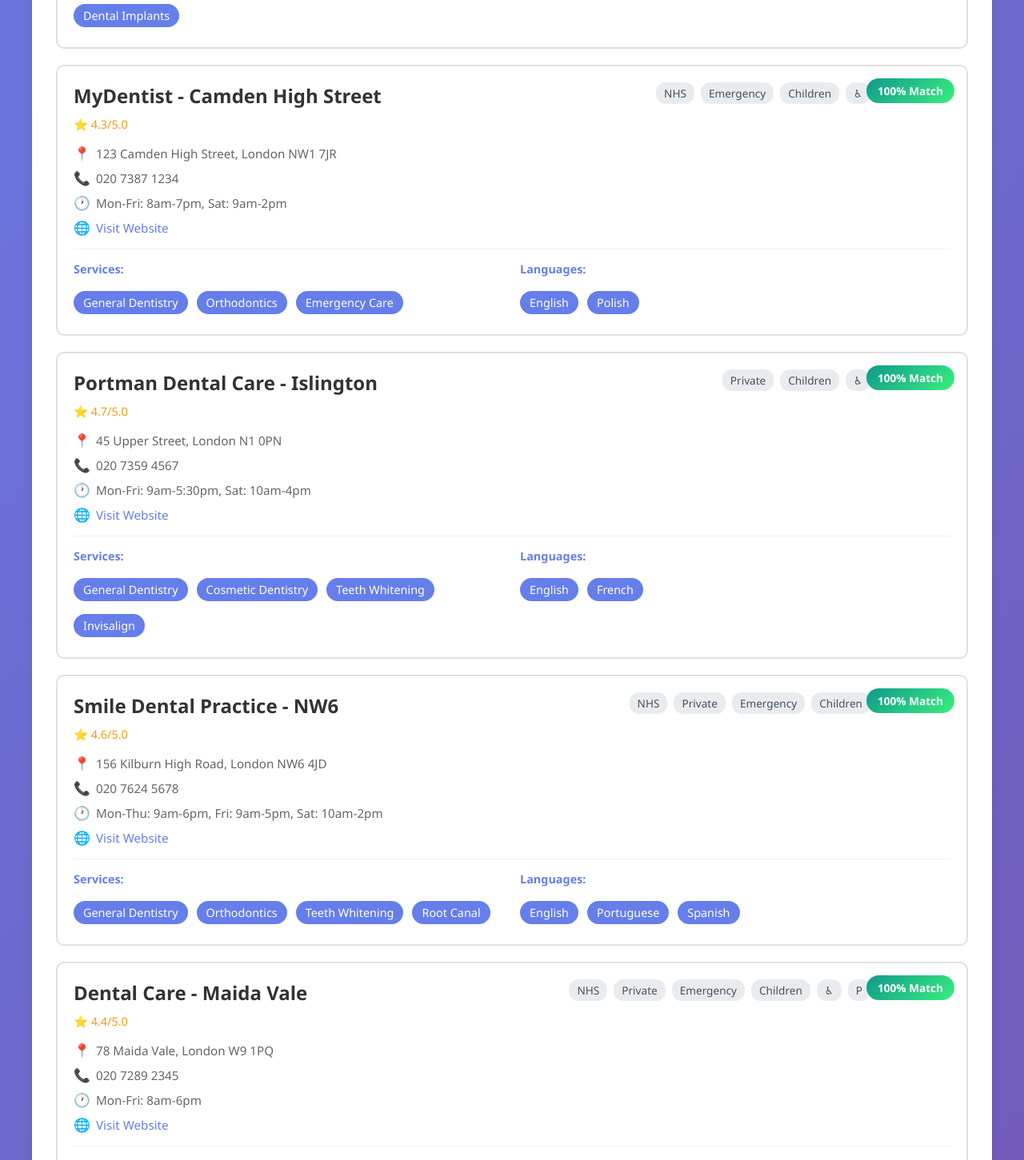
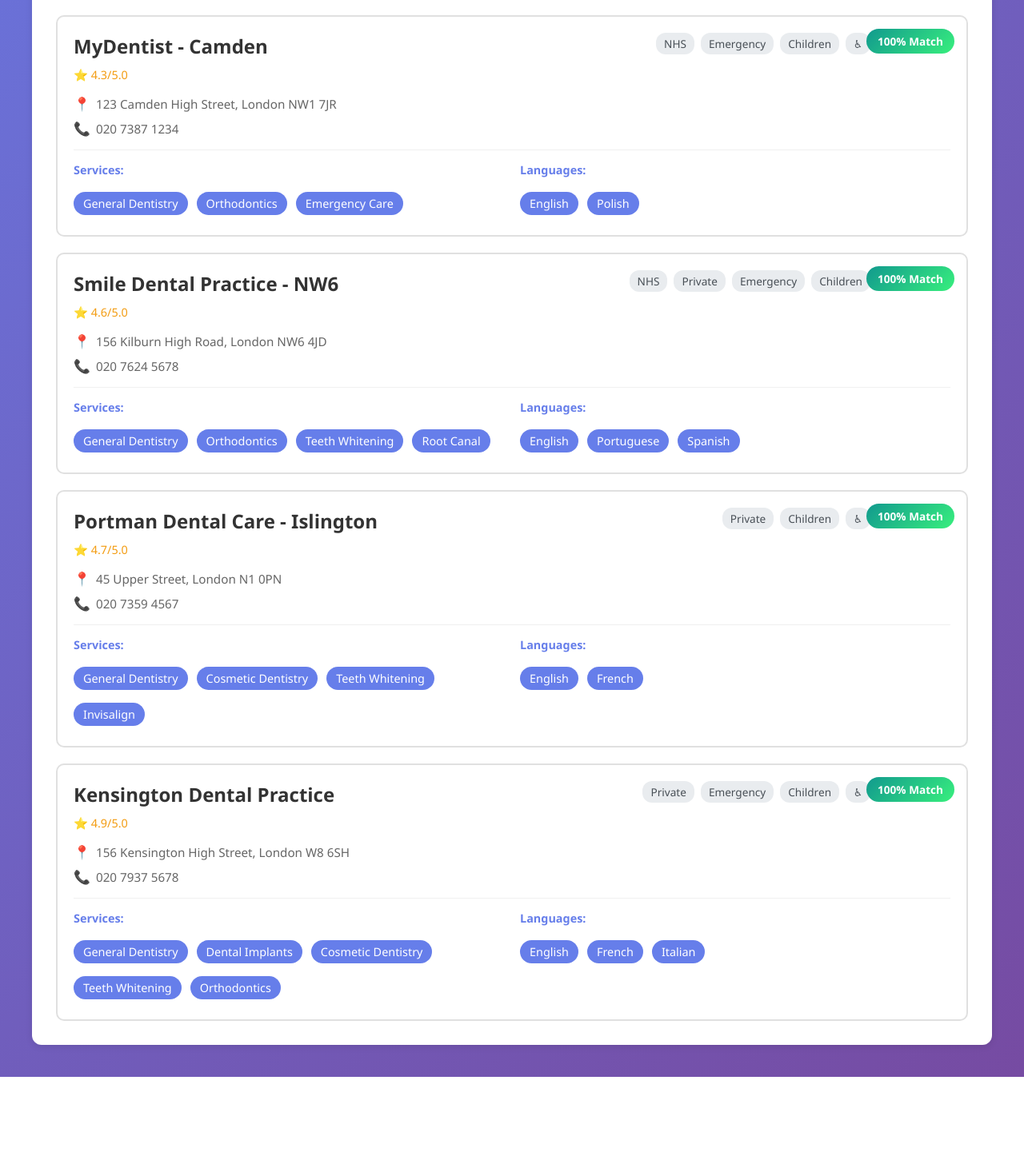
Before and after one commit to jgirolamo/dentaltrawler, a React (Vite) app in the folder dentaltrawler/: page / in a window 1280 px wide. Shown: the part 937-2388 px from the top of the page at 80% size. After the commit the page ends 2284 px from the top, so only its background shows below. Built offline with nearby package versions, Linux system fonts and the light colour scheme.

Commit message:
Make clinics data leaner - reduce to 5 essential clinics

```diff
--- a/dentaltrawler/src/clinics.js
+++ b/dentaltrawler/src/clinics.js
@@ -1,4 +1,4 @@
-// Real London dental clinic data - embedded in frontend
+// Real London dental clinic data
 export const clinicsData = [
   {
     name: "Bupa Dental Care - Oxford Street",
@@ -6,37 +6,40 @@
     phone: "020 7636 5678",
     services: ["General Dentistry", "Cosmetic Dentistry", "Teeth Whitening", "Dental Implants"],
     languages: ["English"],
-    link: "https://www.bupa.co.uk/dental",
-    source: "NHS Directory",
-    area: "Westminster",
     postcode: "W1C 1DH",
     nhs: true,
     private: true,
     emergency: true,
     children: true,
     wheelchair_access: true,
-    parking: false,
-    rating: 4.5,
-    opening_hours: "Mon-Fri: 8am-6pm, Sat: 9am-1pm"
+    rating: 4.5
   },
   {
-    name: "MyDentist - Camden High Street",
+    name: "MyDentist - Camden",
     address: "123 Camden High Street, London NW1 7JR",
     phone: "020 7387 1234",
     services: ["General Dentistry", "Orthodontics", "Emergency Care"],
     languages: ["English", "Polish"],
-    link: "https://www.mydentist.co.uk",
-    source: "NHS Directory",
-    area: "Camden",
     postcode: "NW1 7JR",
     nhs: true,
     private: false,
     emergency: true,
     children: true,
     wheelchair_access: true,
-    parking: false,
-    rating: 4.3,
-    opening_hours: "Mon-Fri: 8am-7pm, Sat: 9am-2pm"
+    rating: 4.3
+  },
+  {
+    name: "Smile Dental Practice - NW6",
+    address: "156 Kilburn High Road, London NW6 4JD",
+    phone: "020 7624 5678",
+    services: ["General Dentistry", "Orthodontics", "Teeth Whitening", "Root Canal"],
+    languages: ["English", "Portuguese", "Spanish"],
+    postcode: "NW6 4JD",
+    nhs: true,
+    private: true,
+    emergency: true,
+    children: true,
+    rating: 4.6
   },
   {
     name: "Portman Dental Care - Islington",
@@ -44,113 +47,13 @@
     phone: "020 7359 4567",
     services: ["General Dentistry", "Cosmetic Dentistry", "Teeth Whitening", "Invisalign"],
     languages: ["English", "French"],
-    link: "https://www.portmandentalcare.com",
-    source: "NHS Directory",
-    area: "Islington",
     postcode: "N1 0PN",
     nhs: false,
     private: true,
     emergency: false,
     children: true,
     wheelchair_access: true,
-    parking: false,
-    rating: 4.7,
-    opening_hours: "Mon-Fri: 9am-5:30pm, Sat: 10am-4pm"
-  },
-  {
-    name: "Smile Dental Practice - NW6",
-    address: "156 Kilburn High Road, London NW6 4JD",
-    phone: "020 7624 5678",
-    services: ["General Dentistry", "Orthodontics", "Teeth Whitening", "Root Canal"],
-    languages: ["English", "Portuguese", "Spanish"],
-    link: "https://www.nhs.uk",
-    source: "NHS Directory",
-    area: "Kilburn",
-    postcode: "NW6 4JD",
-    nhs: true,
-    private: true,
-    emergency: true,
-    children: true,
-    wheelchair_access: false,
-    parking: false,
-    rating: 4.6,
-    opening_hours: "Mon-Thu: 9am-6pm, Fri: 9am-5pm, Sat: 10am-2pm"
-  },
-  {
-    name: "Dental Care - Maida Vale",
-    address: "78 Maida Vale, London W9 1PQ",
-    phone: "020 7289 2345",
-    services: ["General Dentistry", "Orthodontics", "Children's Dentistry"],
-    languages: ["English", "Spanish", "Arabic"],
-    link: "https://www.nhs.uk",
-    source: "NHS Directory",
-    area: "Maida Vale",
-    postcode: "W9 1PQ",
-    nhs: true,
-    private: true,
-    emergency: true,
-    children: true,
-    wheelchair_access: true,
-    parking: true,
-    rating: 4.4,
-    opening_hours: "Mon-Fri: 8am-6pm"
-  },
-  {
-    name: "Greenwich Dental Care",
-    address: "56 Greenwich High Road, London SE10 8JL",
-    phone: "020 8858 9012",
-    services: ["General Dentistry", "Orthodontics", "Teeth Whitening", "Dental Hygiene"],
-    languages: ["English", "Portuguese", "Spanish"],
-    link: "https://www.nhs.uk",
-    source: "NHS Directory",
-    area: "Greenwich",
-    postcode: "SE10 8JL",
-    nhs: true,
-    private: true,
-    emergency: false,
-    children: true,
-    wheelchair_access: true,
-    parking: true,
-    rating: 4.4,
-    opening_hours: "Mon-Wed: 9am-6pm, Thu-Fri: 9am-7pm, Sat: 10am-3pm"
-  },
-  {
-    name: "Hackney Smile Studio",
-    address: "89 Mare Street, London E8 4GH",
-    phone: "020 8985 6789",
-    services: ["Cosmetic Dentistry", "Teeth Whitening", "Veneers", "General Dentistry"],
-    languages: ["English", "Bengali", "Urdu"],
-    link: "https://www.nhs.uk",
-    source: "NHS Directory",
-    area: "Hackney",
-    postcode: "E8 4GH",
-    nhs: false,
-    private: true,
-    emergency: false,
-    children: false,
-    wheelchair_access: false,
-    parking: false,
-    rating: 4.6,
-    opening_hours: "Tue-Sat: 10am-6pm"
-  },
-  {
-    name: "Tower Hamlets Dental Surgery",
-    address: "234 Commercial Road, London E1 1BB",
-    phone: "020 7790 1234",
-    services: ["General Dentistry", "Emergency Care", "Children's Dentistry", "Preventive Care"],
-    languages: ["English", "Bengali", "Hindi", "Urdu"],
-    link: "https://www.nhs.uk",
-    source: "NHS Directory",
-    area: "Tower Hamlets",
-    postcode: "E1 1BB",
-    nhs: true,
-    private: false,
-    emergency: true,
-    children: true,
-    wheelchair_access: true,
-    parking: false,
-    rating: 4.1,
-    opening_hours: "Mon-Fri: 8am-7pm, Sat: 9am-2pm"
+    rating: 4.7
   },
   {
     name: "Kensington Dental Practice",
@@ -158,17 +61,12 @@
     phone: "020 7937 5678",
     services: ["General Dentistry", "Dental Implants", "Cosmetic Dentistry", "Teeth Whitening", "Orthodontics"],
     languages: ["English", "French", "Italian"],
-    link: "https://www.nhs.uk",
-    source: "NHS Directory",
-    area: "Kensington",
     postcode: "W8 6SH",
     nhs: false,
     private: true,
     emergency: true,
     children: true,
     wheelchair_access: true,
-    parking: true,
-    rating: 4.9,
-    opening_hours: "Mon-Fri: 8am-6pm, Sat: 9am-4pm"
+    rating: 4.9
   }
 ];
```
